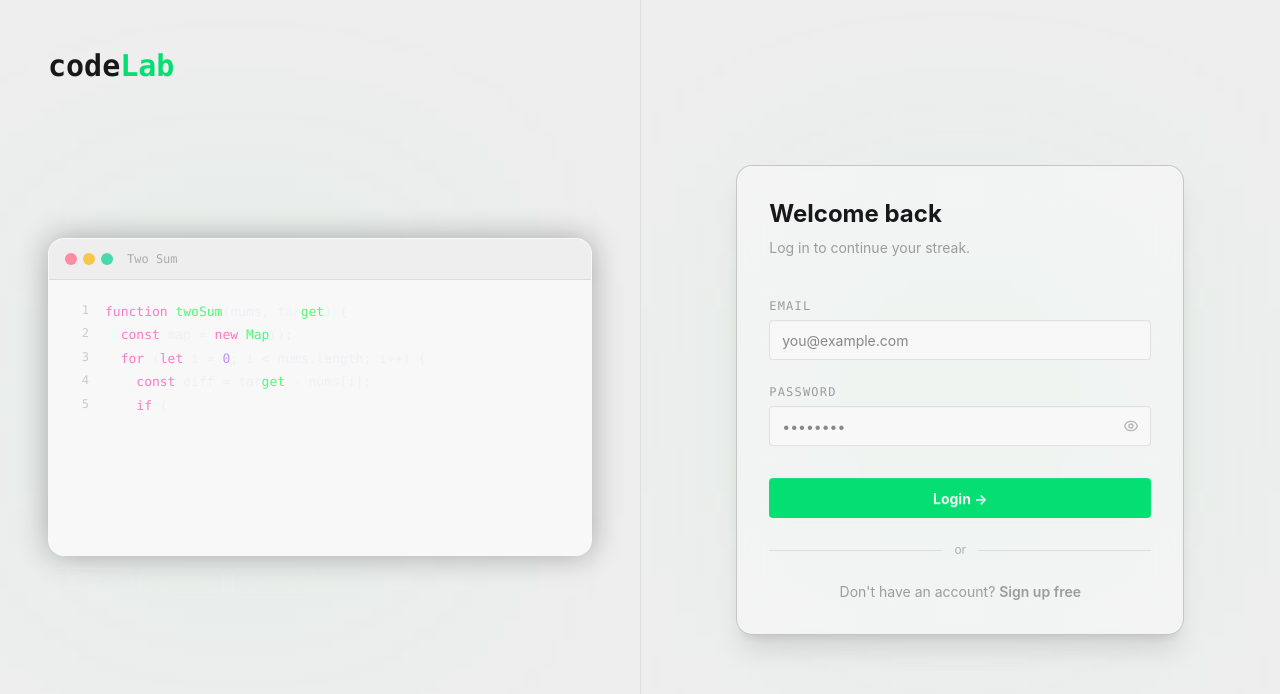
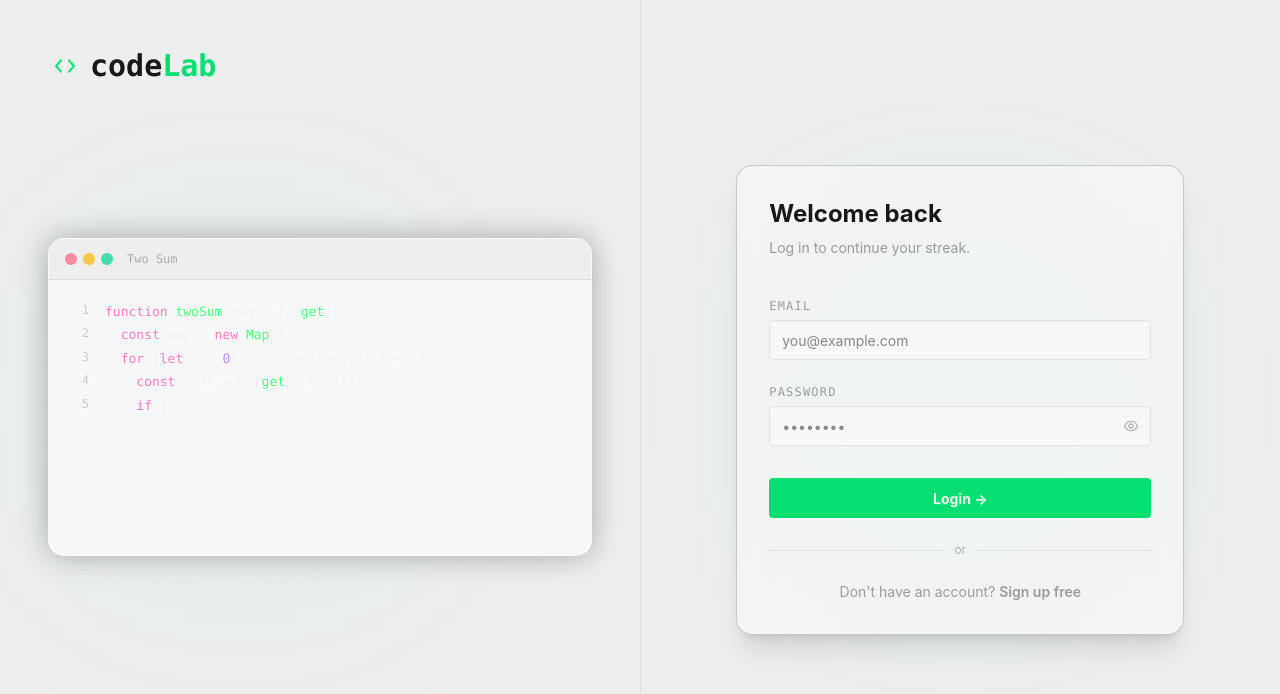
Before and after one commit to hetvirani18/CodeLab, a React (Vite) app in the folder frontend/: page /login in a window 1280 px wide. Shown: the top 694 px of the page. Built offline with nearby package versions, Linux system fonts and the light colour scheme; no server answers.

Commit message:
add: logo

```diff
--- a/frontend/index.html
+++ b/frontend/index.html
@@ -2,7 +2,7 @@
 <html lang="en">
   <head>
     <meta charset="UTF-8" />
-    <link rel="icon" type="image/svg+xml" href="" />
+    <link rel="icon" type="image/svg+xml" href="/logo.svg" />
     <meta name="viewport" content="width=device-width, initial-scale=1.0" />
     <title>Code Lab</title>
   </head>
--- a/frontend/src/components/Footer.jsx
+++ b/frontend/src/components/Footer.jsx
@@ -1,5 +1,6 @@
 import { motion, useInView } from "motion/react";
 import { useRef } from "react";
+import Logo from "./Logo";
 
 const SOCIALS = [
   {
@@ -61,8 +62,9 @@ export default function Footer() {
           initial={{ opacity: 0, y: 12 }}
           animate={isInView ? { opacity: 1, y: 0 } : {}}
           transition={{ duration: 0.5 }}
-          className="font-mono text-xl font-bold"
+          className="flex items-center gap-2 font-mono text-xl font-bold"
         >
+          <Logo size={30} />
           code<span className="text-green-400">Lab</span>
         </motion.div>
 
--- a/frontend/src/components/LiveCode.jsx
+++ b/frontend/src/components/LiveCode.jsx
@@ -1,6 +1,7 @@
 import { NavLink } from 'react-router';
 import { useEffect, useState } from 'react';
 import { motion } from 'motion/react';
+import Logo from './Logo';
 
 
 const CODE_STRING =
@@ -114,10 +115,11 @@ export default function LiveCode() {
       />
 
       {/* Logo */}
-      <NavLink to="/" className="relative z-10 font-mono text-2xl font-bold">
+      <NavLink to="/" className="relative z-10 flex items-center gap-2 font-mono text-2xl font-bold">
+        <Logo size={34} />
         <span className="text-3xl font-bold">
-            code<span className="text-green-400">Lab</span>
-          </span>
+          code<span className="text-green-400">Lab</span>
+        </span>
       </NavLink>
 
       {/* Code editor card */}
--- /dev/null
+++ b/frontend/src/components/Logo.jsx
@@ -0,0 +1,29 @@
+export default function Logo({ size = 42, className }) {
+  return (
+    <svg width={size} height={size} viewBox="0 0 42 42" fill="none" className={className}>
+      <path
+        d="M16 14L10 21L16 28"
+        stroke="#00E676"
+        strokeWidth="2.5"
+        strokeLinecap="round"
+        strokeLinejoin="round"
+      />
+
+      <path
+        d="M26 14L32 21L26 28"
+        stroke="#00E676"
+        strokeWidth="2.5"
+        strokeLinecap="round"
+        strokeLinejoin="round"
+      />
+
+      <path
+        d="M23 12L19 30"
+        stroke="white"
+        strokeOpacity="0.9"
+        strokeWidth="2.2"
+        strokeLinecap="round"
+      />
+    </svg>
+  );
+}
--- a/frontend/src/components/Navbar.jsx
+++ b/frontend/src/components/Navbar.jsx
@@ -6,6 +6,7 @@ import { fetchUserActivity } from "../store/activitySlice";
 import { NavLink, useNavigate } from "react-router";
 import StreakBadge from "./StreakBadge";
 import { motion } from "motion/react";
+import Logo from "./Logo";
 
 export default function Navbar() {
   const { isAuthenticated, user } = useSelector((state) => state.auth);
@@ -35,7 +36,8 @@ export default function Navbar() {
 
         {/* ── LEFT: Logo ── */}
         <div className="navbar-start">
-          <NavLink to="/" className="font-mono text-xl font-bold">
+          <NavLink to="/" className="flex items-center gap-2 font-mono text-xl font-bold">
+            <Logo />
             code<span className="text-green-400">Lab</span>
           </NavLink>
         </div>
--- a/frontend/src/components/problem/ProblemNavbar.jsx
+++ b/frontend/src/components/problem/ProblemNavbar.jsx
@@ -6,6 +6,7 @@ import { logoutUser } from '../../store/authSlice';
 import { fetchUserActivity } from '../../store/activitySlice';
 import StreakBadge from '../StreakBadge';
 import { CloudUpload, Play } from 'lucide-react';
+import Logo from '../Logo';
 
 export default function ProblemNavbar({
   onRun,
@@ -36,7 +37,8 @@ export default function ProblemNavbar({
       <div className="container mx-auto navbar min-h-15">
         {/* Left */}
         <div className="navbar-start gap-5">
-          <NavLink to="/" className="font-mono text-lg font-bold">
+          <NavLink to="/" className="flex items-center gap-2 font-mono text-lg font-bold">
+            <Logo size={28} />
             code<span className="text-green-400">Lab</span>
           </NavLink>
           <NavLink
--- a/frontend/src/pages/Admin.jsx
+++ b/frontend/src/pages/Admin.jsx
@@ -49,7 +49,7 @@ export default function Admin() {
     <div className="min-h-screen bg-base-300">
       <Navbar />
 
-      <div className="max-w-5xl mx-auto px-4 sm:px-6 py-8">
+      <div className="container mx-auto px-4 sm:px-6 py-8">
 
         {/* Page header */}
         <div className="mb-6">
--- a/frontend/src/pages/Login.jsx
+++ b/frontend/src/pages/Login.jsx
@@ -9,6 +9,7 @@ import { motion } from 'motion/react';
 import toast from 'react-hot-toast';
 import LiveCode from '../components/LiveCode';
 import {fetchUserActivity} from '../store/activitySlice';
+import Logo from '../components/Logo';
 
 const loginSchema = z.object({
   emailId: z.string().email('Invalid Email'),
@@ -65,8 +66,9 @@ function Login() {
         {/* Logo (fixed position) */}
         <NavLink
           to="/"
-          className="absolute top-6 left-6 text-3xl sm:text-4xl font-mono font-bold lg:hidden z-20"
+          className="absolute top-6 left-6 flex items-center gap-2 text-3xl sm:text-4xl font-mono font-bold lg:hidden z-20"
         >
+          <Logo size={32} />
           code<span className='text-green-400'>Lab</span>
         </NavLink>
 
--- a/frontend/src/pages/ProblemPage.jsx
+++ b/frontend/src/pages/ProblemPage.jsx
@@ -94,7 +94,7 @@ const ProblemPage = () => {
         onRun={handleRun}
         onSubmit={handleSubmitCode}
       />
-      <div className="flex flex-1 min-h-0">
+      <div className="flex flex-1 min-h-0" >
         <LeftPanel
           code={code}
           selectedLanguage={selectedLanguage}
--- a/frontend/src/pages/Problemset.jsx
+++ b/frontend/src/pages/Problemset.jsx
@@ -65,7 +65,7 @@ export default function ProblemSet() {
           style={{ background: 'rgba(0,230,118,0.04)' }}
         />
 
-        <div className="max-w-7xl mx-auto px-4 sm:px-6 lg:px-8 py-10 relative z-10">
+        <div className="container mx-auto px-4 sm:px-6 lg:px-8 py-10 relative z-10">
           {/* Page heading */}
           <div className="mb-8">
             <h1 className="text-2xl lg:text-3xl font-bold">Problem Set</h1>
--- a/frontend/src/pages/signup.jsx
+++ b/frontend/src/pages/signup.jsx
@@ -7,6 +7,7 @@ import { useNavigate, NavLink } from 'react-router';
 import { registerUser } from '../store/authSlice';
 import LiveCode from '../components/LiveCode';
 import { motion } from 'motion/react';
+import Logo from '../components/Logo';
 
 const signupSchema = z.object({
   firstName: z.string().min(3, "Minimum character should be 3"),
@@ -74,8 +75,9 @@ function Signup() {
         {/* Logo (fixed position) */}
         <NavLink
           to="/"
-          className="absolute top-6 left-6 text-3xl sm:text-4xl font-mono font-bold lg:hidden z-20"
+          className="absolute top-6 left-6 flex items-center gap-2 text-3xl sm:text-4xl font-mono font-bold lg:hidden z-20"
         >
+          <Logo size={32} />
           code<span className='text-green-400'>Lab</span>
         </NavLink>
 
```
Also changed, not shown: frontend/public/logo.svg (added).
